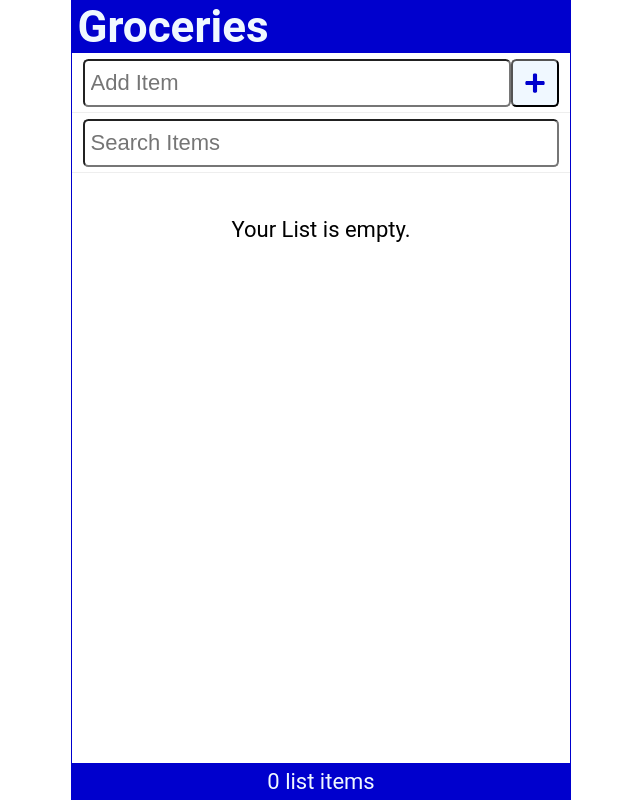
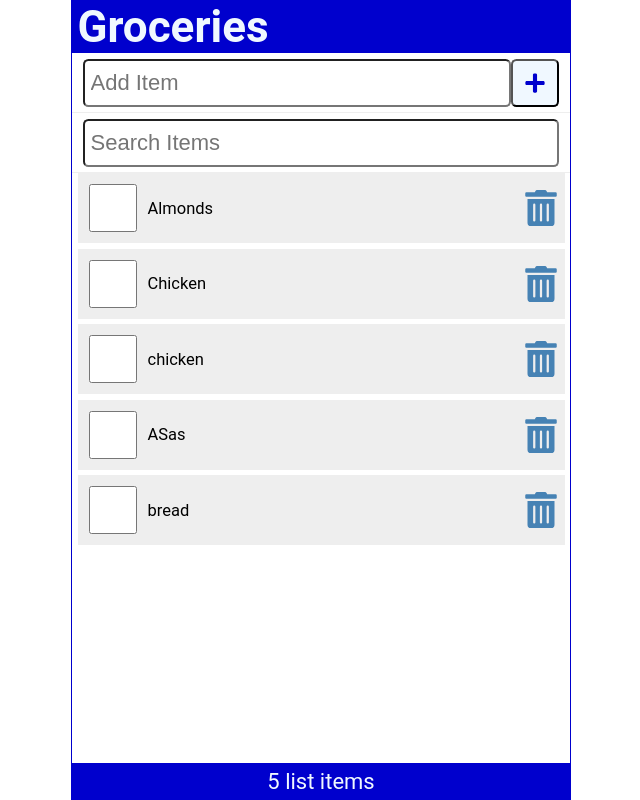
Before and after one commit to 7Spartan/reactTutorial, a React (Create React App) app in the folder react_01_tutorial/: page / in a window 1280 px wide. Shown: the whole page, without its empty margins (319-959 px from the left). Built offline with nearby package versions, Linux system fonts and the light colour scheme; data requests are answered from the project's data file.

Commit message:
async CRUD on json

```diff
--- /dev/null
+++ b/react_01_tutorial/data/db.json
@@ -0,0 +1,29 @@
+{
+  "items": [
+    {
+      "id": 1,
+      "checked": false,
+      "item": "Almonds"
+    },
+    {
+      "id": 3,
+      "checked": false,
+      "item": "Chicken"
+    },
+    {
+      "id": 5,
+      "checked": false,
+      "item": "chicken"
+    },
+    {
+      "id": 6,
+      "checked": false,
+      "item": "ASas"
+    },
+    {
+      "id": 8,
+      "checked": false,
+      "item": "bread"
+    }
+  ]
+}
--- a/react_01_tutorial/src/App.js
+++ b/react_01_tutorial/src/App.js
@@ -4,32 +4,88 @@
 import Content from './Content';
 import Footer from './Footer';
 import { useState, useEffect } from 'react';
+import apiRequest from './apiRequest';
 
 function App() {
-  const [items, setItems] = useState(JSON.parse(localStorage.getItem('shoppinglist')) || []);
+  const API_URL = "http://localhost:3500/items";
+
+  const [items, setItems] = useState([]);
   const [newItem, setNewItem] = useState('');
   const [search, setSearch] = useState('');
+  const [fetchError, setFetchError] = useState(null);
+  const [isLoading, setIsLoading] = useState(true);
 
   // useEffects looks for changes in the dependency and runs the function that is declared inside useEffects
   useEffect(() => {
-    localStorage.setItem('shoppinglist',JSON.stringify(items));
-  },[items])
+    const fetchItems = async() =>{
+      try{
+        const response = await fetch(API_URL);
+        if(!response.ok) throw Error('Did note receive expected data');
+        const listItems = await response.json();
+        console.log(listItems);
+        setItems(listItems);
+        setFetchError(null);
+      }catch (err){
+        setFetchError(err.message);
+      } finally{
+        setIsLoading(false);
+      }
+    }
 
-  const addItem = (item) => {
+    // Time out to simulate loading from a cloud server
+    // setTimeout(() => {
+    //   fetchItems();
+    // },2000)
+
+    fetchItems();
+  },[])
+
+  const addItem = async(item) => {
     const id = items.length ? items[items.length-1].id + 1 : 1;
     const myNewItem = {id, checked: false, item};
     const listItems = [...items,myNewItem];
     setItems(listItems);
+
+    const postOptions = {
+      method: 'POST',
+      headers: {
+        'Content-Type': 'application/json'
+      },
+      body: JSON.stringify(myNewItem)
+    };
+
+    const result = await apiRequest(API_URL,postOptions);
+    if(result) setFetchError(result);
   }
 
-  const handleCheck = (id) => {
+  const handleCheck = async(id) => {
     const listItems = items.map((item) => item.id === id? {...item,checked: !item.checked} : item);
     setItems(listItems);
+
+    const myItem = listItems.filter((item) => item.id === id);
+    const updateOptions = {
+      method: 'PATCH',
+      headers: {
+        'content-type': 'application/json'
+      },
+      body: JSON.stringify({ checked: myItem[0].checked})
+    };
+    const reqUrl = `${API_URL}/${id}`;
+    const result = await apiRequest(reqUrl, updateOptions);
+    if(result) setFetchError(result);
   }
 
-  const handleDelete = (id) => {
+  const handleDelete = async(id) => {
     const listItems = items.filter((item) => item.id !== id);
     setItems(listItems);
+
+    const deleteOptions = {
+      method: 'DELETE',
+    };
+    const reqUrl = `${API_URL}/${id}`;
+    const result = await apiRequest(reqUrl, deleteOptions);
+    if(result) setFetchError(result);
+
   }
 
   const handleSubmit = (e) => {
@@ -51,11 +107,16 @@
         search = {search}
         setSearch = {setSearch}
       />
-      <Content
-        items = {items.filter(item => ((item.item).toLowerCase()).includes(search.toLowerCase()))}
-        handleCheck = {handleCheck}
-        handleDelete = {handleDelete}
-      />
+      <main>
+        {isLoading && <p>Loading items...</p>}
+        {fetchError && <p style={{color:"red"}}>{`Error ${fetchError}`}</p>}
+        {!fetchError && !isLoading &&
+        <Content
+          items = {items.filter(item => ((item.item).toLowerCase()).includes(search.toLowerCase()))}
+          handleCheck = {handleCheck}
+          handleDelete = {handleDelete}
+        />}
+      </main>
       <Footer length = {items.length}/>
     </div>
   );
--- a/react_01_tutorial/src/Content.js
+++ b/react_01_tutorial/src/Content.js
@@ -3,7 +3,7 @@
 const Content = ({items,handleCheck,handleDelete}) => {
 
     return (
-        <main>
+        <>
             {items.length ? (
                 <ItemList
                     items={items}
@@ -13,7 +13,7 @@
             ):(
                 <p style={{marginTop: '2rem'}}>Your List is empty.</p>
             )}
-        </main>
+        </>
     )
 }
 
--- /dev/null
+++ b/react_01_tutorial/src/apiRequest.js
@@ -0,0 +1,13 @@
+const apiRequest = async (url = '', optionsObject=null, errMsg = null) => {
+    try {
+        const response = await fetch(url,optionsObject);
+        if (!response.ok) throw Error('Please reload the app');
+
+    } catch (err) {
+        errMsg = err.message;
+    } finally {
+        return errMsg;
+    }
+}
+
+export default apiRequest
```
